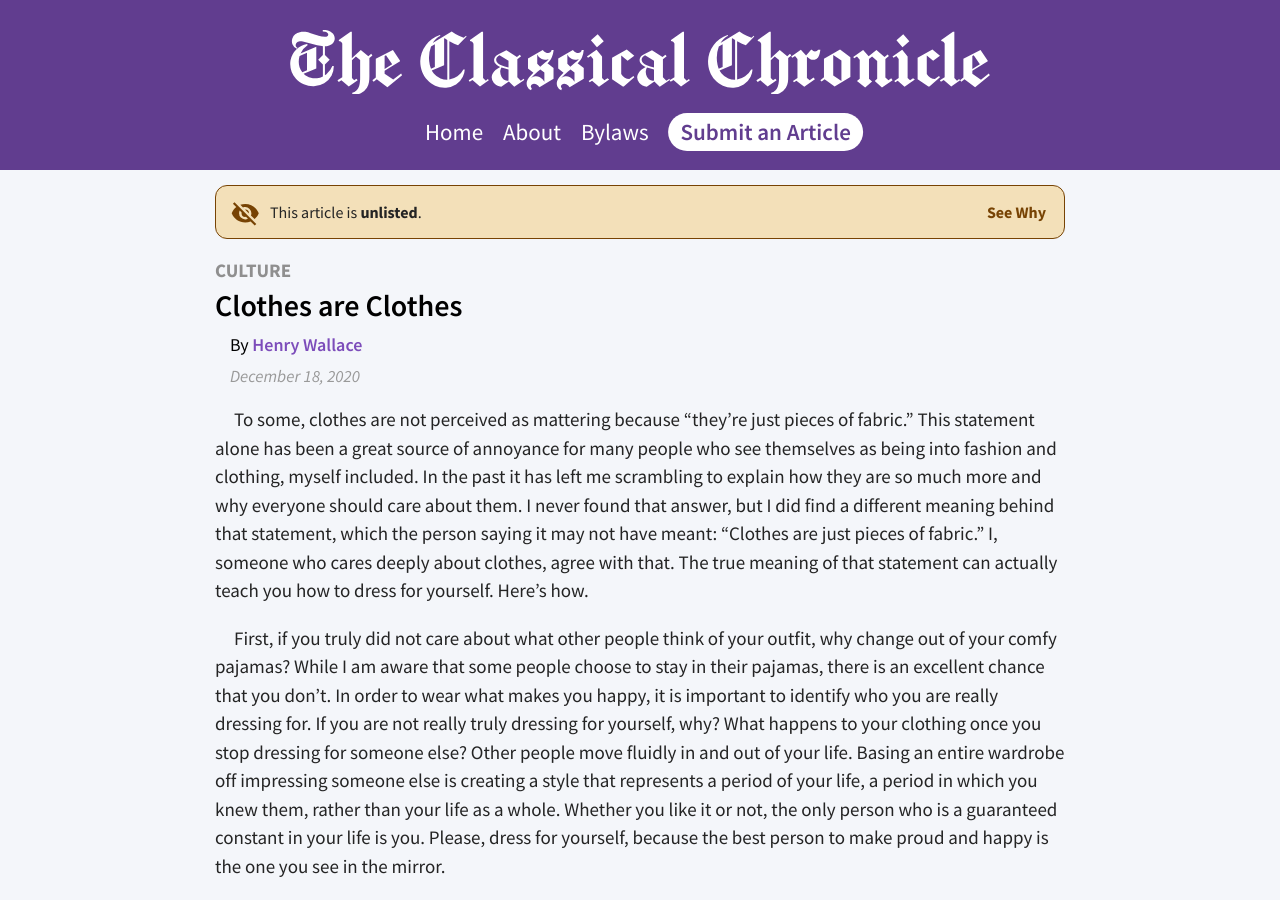
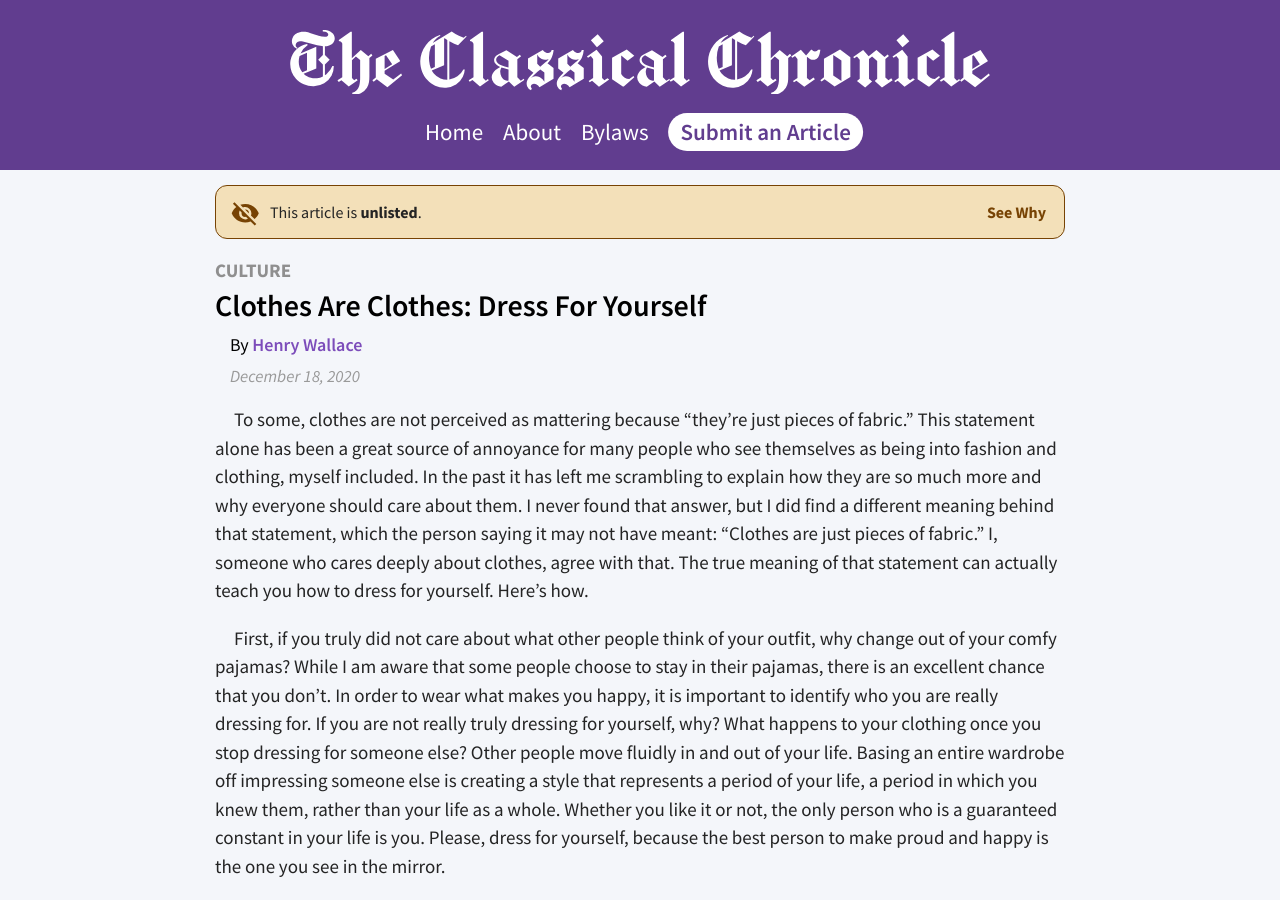
Before and after one commit to lixitrixi/classical-chronicle, a Jekyll site: the page built from _articles/clothes-are-clothes.md, in a window 1280 px wide and 900 px high. Built offline with Jekyll 4.4.1, drawn with Linux system fonts in a browser that asks for light colours.

Commit message:
Rename article

```diff
--- a/_articles/clothes-are-clothes.md
+++ b/_articles/clothes-are-clothes.md
@@ -1,6 +1,6 @@
 ---
 layout: "article"
-title: "Clothes are Clothes"
+title: "Clothes Are Clothes: Dress For Yourself"
 author: ["Henry Wallace"]
 image: "clothes.png"
 category: "Culture"
```
